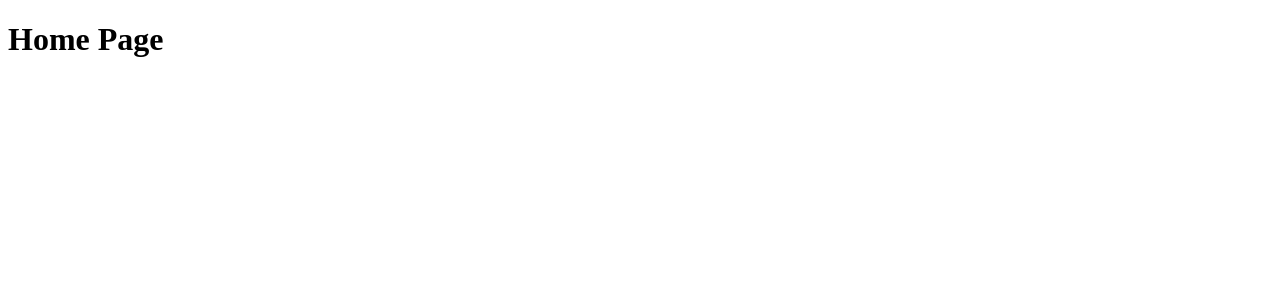
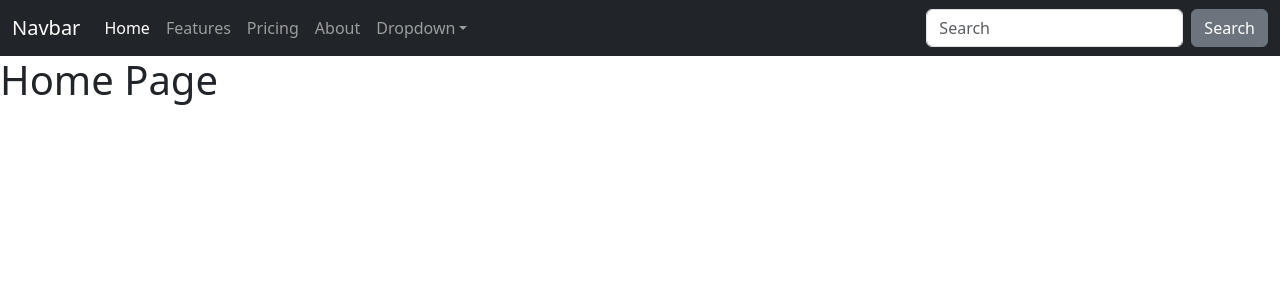
Before and after one commit to JosephLiCodes/GradeGuesserAiSite, a Django app: page / in a window 1280 px wide. Shown: the top 300 px of the page. Run offline with Django 3.2, Linux system fonts and the light colour scheme; parts of the project's set-up code (start-up, migrations or seed data) failed here and were passed over; some libraries are stand-ins or nearby versions.

Commit message:
adding bootstrap

```diff
--- a/mysite/main/templates/main/base.html
+++ b/mysite/main/templates/main/base.html
@@ -1,11 +1,61 @@
+
 <!DOCTYPE html>
+
 <html lang="en">
 <head>
-    <title>{%block title%}Joseph's Website{%endblock%}</title>
+    <meta charset = "utf-8">
+    {%load static%}
+    <meta name="viewport" content="width=device-width, initial-scale=1, shrink-to-fit=no">
+    <link rel="stylesheet" href="{% static 'css/bootstrap.min.css' %}">
+      <title>{%block title%}Joseph's Website{%endblock%}</title>
 </head>
 <body>
+    <nav class="navbar navbar-expand-lg navbar-dark bg-dark">
+        <div class="container-fluid">
+          <a class="navbar-brand" href="#">Navbar</a>
+          <button class="navbar-toggler" type="button" data-bs-toggle="collapse" data-bs-target="#navbarColor02" aria-controls="navbarColor02" aria-expanded="false" aria-label="Toggle navigation">
+            <span class="navbar-toggler-icon"></span>
+          </button>
+
+          <div class="collapse navbar-collapse" id="navbarColor02">
+            <ul class="navbar-nav me-auto">
+              <li class="nav-item">
+                <a class="nav-link active" href="#">Home
+                  <span class="visually-hidden">(current)</span>
+                </a>
+              </li>
+              <li class="nav-item">
+                <a class="nav-link" href="#">Features</a>
+              </li>
+              <li class="nav-item">
+                <a class="nav-link" href="#">Pricing</a>
+              </li>
+              <li class="nav-item">
+                <a class="nav-link" href="#">About</a>
+              </li>
+              <li class="nav-item dropdown">
+                <a class="nav-link dropdown-toggle" data-bs-toggle="dropdown" href="#" role="button" aria-haspopup="true" aria-expanded="false">Dropdown</a>
+                <div class="dropdown-menu">
+                  <a class="dropdown-item" href="#">Action</a>
+                  <a class="dropdown-item" href="#">Another action</a>
+                  <a class="dropdown-item" href="#">Something else here</a>
+                  <div class="dropdown-divider"></div>
+                  <a class="dropdown-item" href="#">Separated link</a>
+                </div>
+              </li>
+            </ul>
+            <form class="d-flex">
+              <input class="form-control me-sm-2" type="text" placeholder="Search">
+              <button class="btn btn-secondary my-2 my-sm-0" type="submit">Search</button>
+            </form>
+          </div>
+        </div>
+      </nav>
     <div id = "content", name = "content"> </div>
     {% block content %}
     {% endblock%}
+    <script src="https://code.jquery.com/jquery-3.3.1.slim.min.js" integrity="sha384-q8i/X+965DzO0rT7abK41JStQIAqVgRVzpbzo5smXKp4YfRvH+8abtTE1Pi6jizo" crossorigin="anonymous"></script>
+    <script src="https://cdnjs.cloudflare.com/ajax/libs/popper.js/1.14.7/umd/popper.min.js" integrity="sha384-UO2eT0CpHqdSJQ6hJty5KVphtPhzWj9WO1clHTMGa3JDZwrnQq4sF86dIHNDz0W1" crossorigin="anonymous"></script>
+    <script src="https://stackpath.bootstrapcdn.com/bootstrap/4.3.1/js/bootstrap.min.js" integrity="sha384-JjSmVgyd0p3pXB1rRibZUAYoIIy6OrQ6VrjIEaFf/nJGzIxFDsf4x0xIM+B07jRM" crossorigin="anonymous"></script>
 </body>
 </html>
--- a/runtime.txt
+++ /dev/null
@@ -1 +0,0 @@
-python-3.9.7
```
Also changed, not shown: requirements.txt (deleted, +0 -20 lines), 6 other files.
